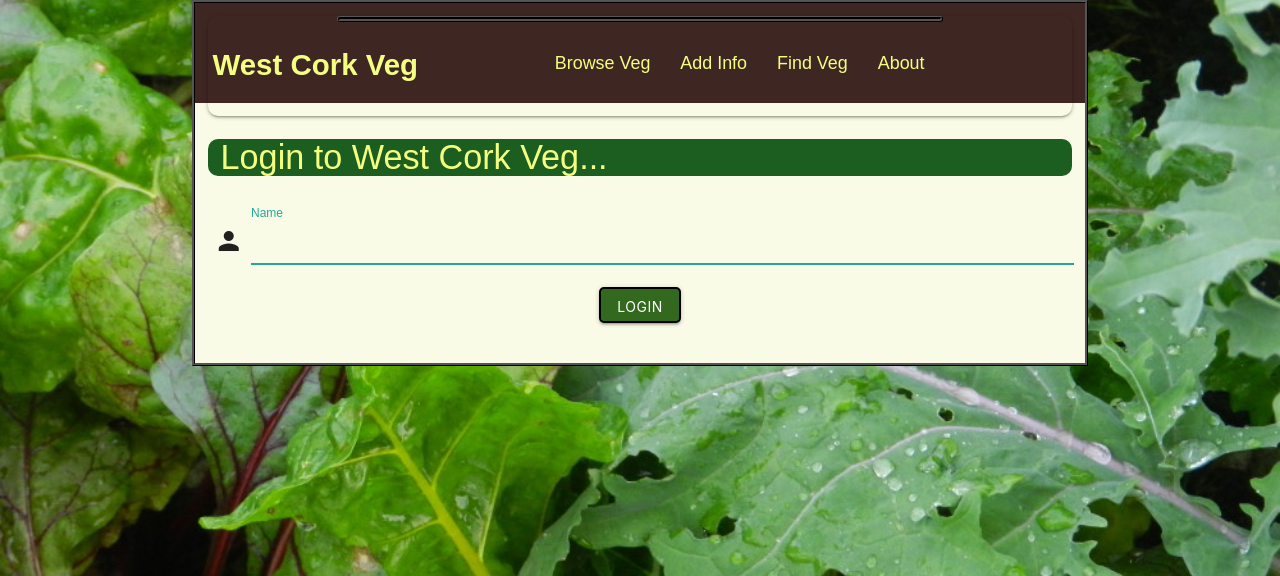
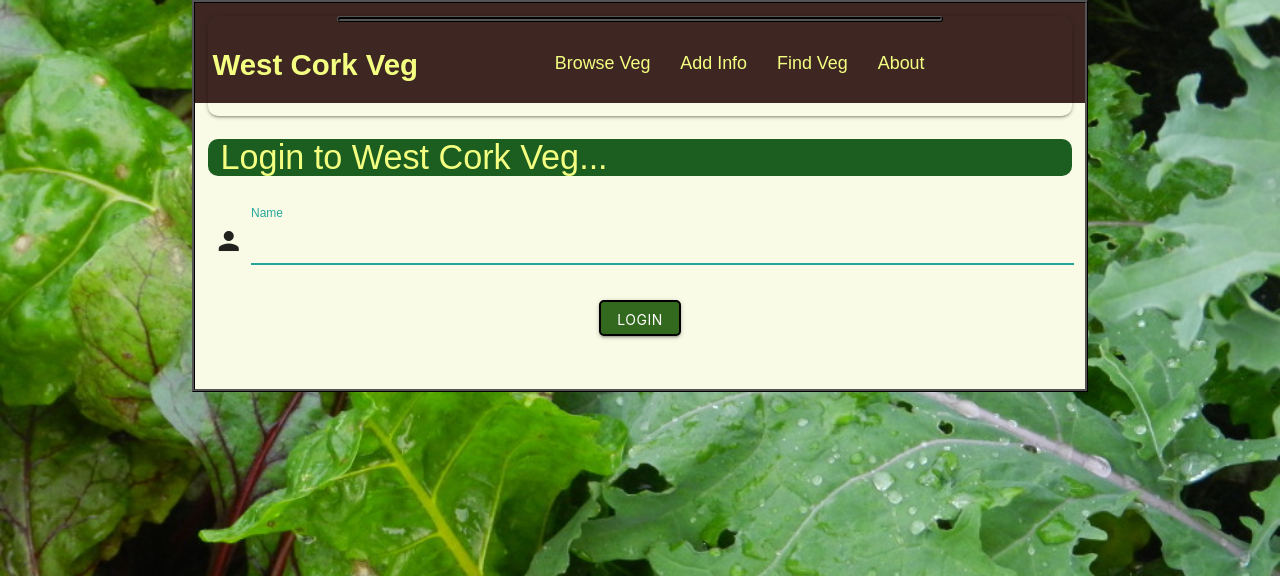
Before and after one commit to teraspora/wc-veg, a Flask app: page / in a window 1280 px wide. Shown: the top 576 px of the page. Run offline with Flask 2, Linux system fonts and the light colour scheme; some libraries are stand-ins or nearby versions.

Commit message:
Added margin around buttons

```diff
--- a/static/css/style.css
+++ b/static/css/style.css
@@ -88,6 +88,7 @@ header * {
     transition: transform 0.5s;
     border: 2px solid black;
     border-radius: 5px;
+    margin: 1vw;
 }
 
 .btn:hover, .dbs-action:hover {
```
